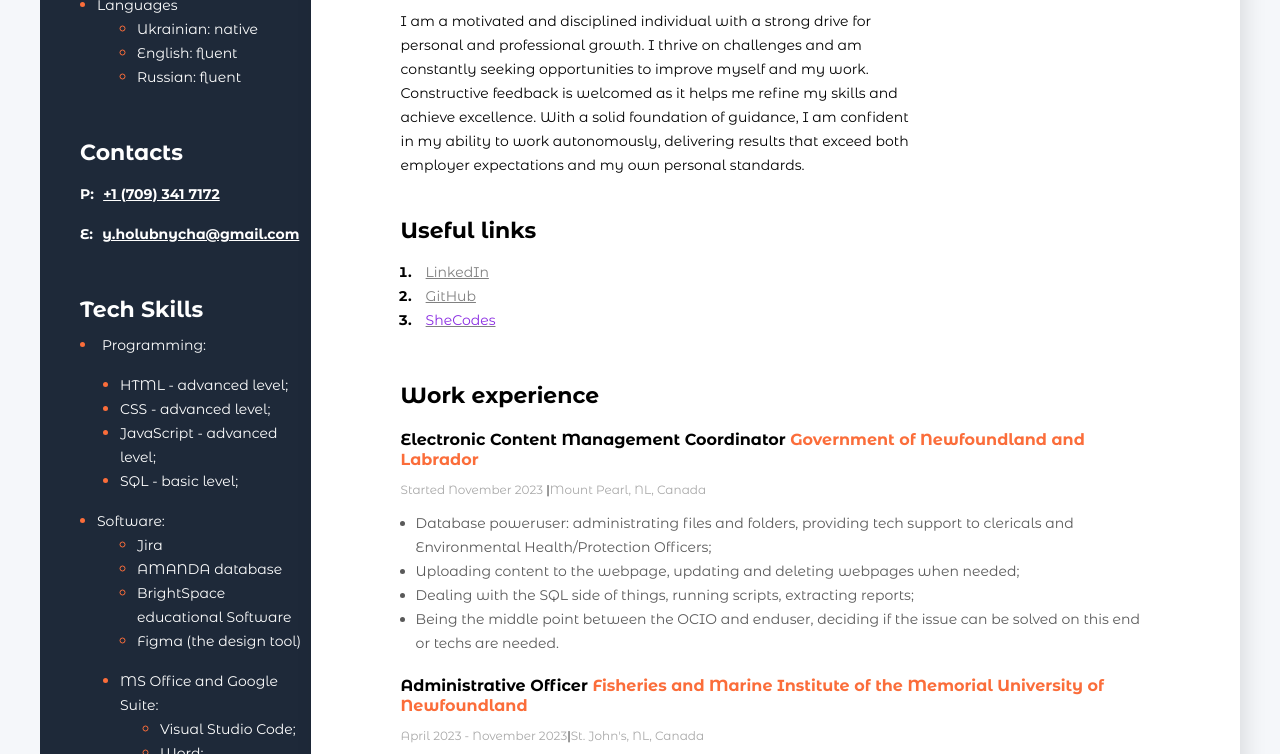
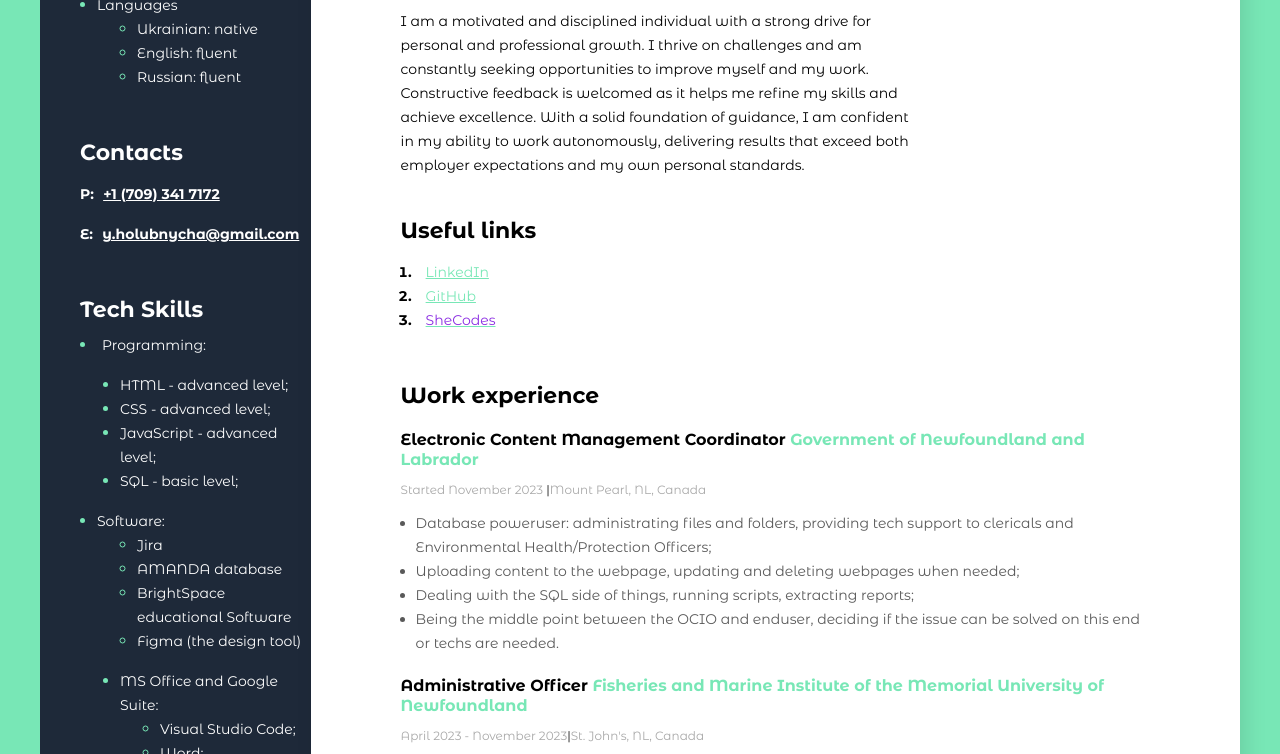
Before and after one commit to JuliaGolubnycha/CV, a plain HTML site: page main/index.html in a window 1280 px wide. Shown: the part 243-997 px from the top of the page. Drawn offline with Linux system fonts and the light colour scheme.

Commit message:
Update styles.css
A variable was added and colors updated

```diff
--- a/main/styles/styles.css
+++ b/main/styles/styles.css
@@ -1,6 +1,10 @@
+:root{
+    --mint: rgb(120,231,182);
+}
+
 body {
     font-family: 'Montserrat Alternates', sans-serif;
-    background-color: #f5f7fa;
+    background-color: var(--mint);
 }
 
 .main {
@@ -66,7 +70,7 @@ body {
     font-weight: normal;
     font-size: 14px;
     line-height: 24px;
-    color: gray;
+    color: var(--mint);
 }
 .link_span1 {
     font-style: normal;
@@ -99,7 +103,7 @@ body {
     font-weight: 700;
     font-size: 16px;
     line-height: 20px;
-    color: #FB6D3A;
+    color: var(--mint);
 }
 
 .period{
@@ -200,5 +204,5 @@ body {
 }
 
 .tech-skills-li {
-    color: #fb6d3a;
+    color: var(--mint);
 }
```
